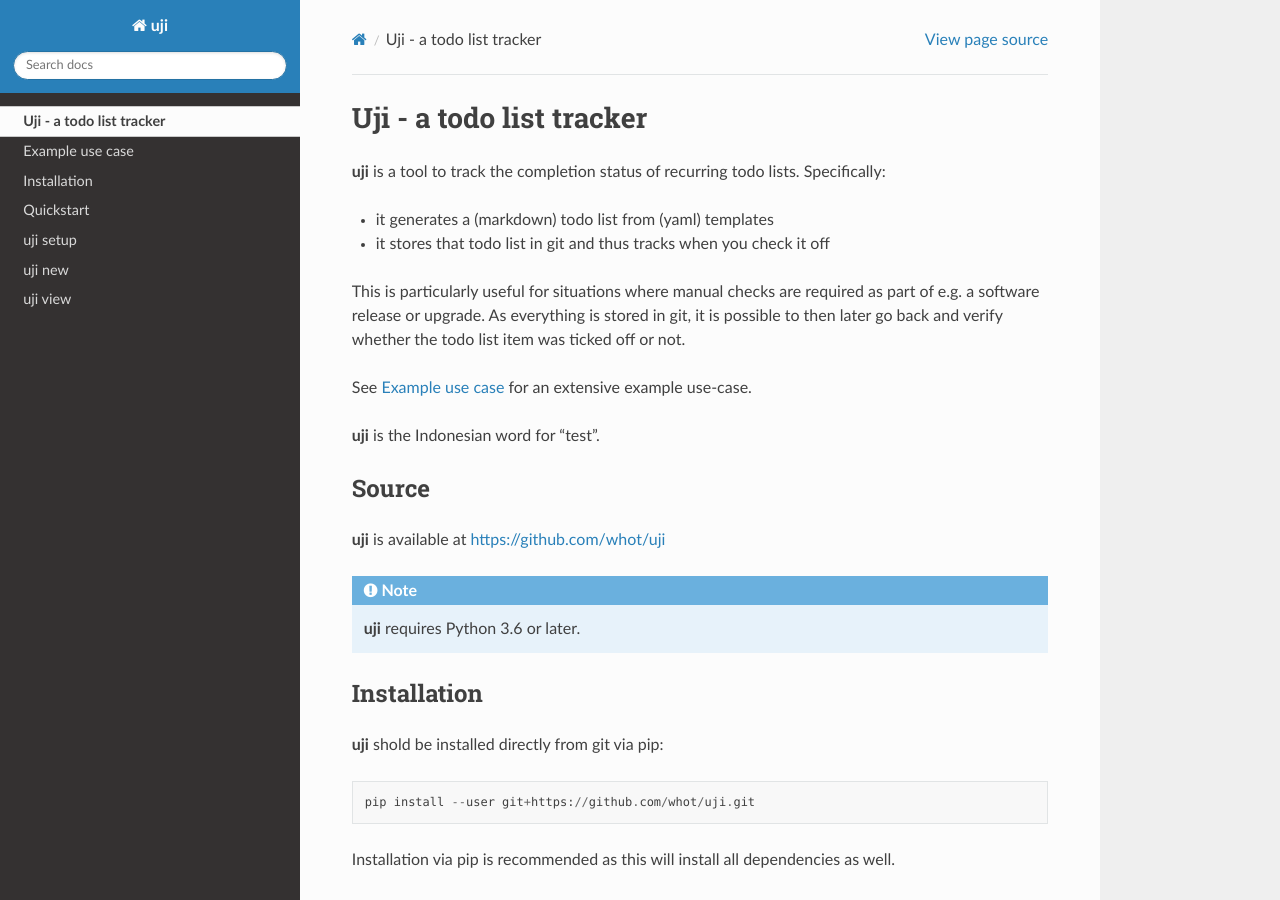
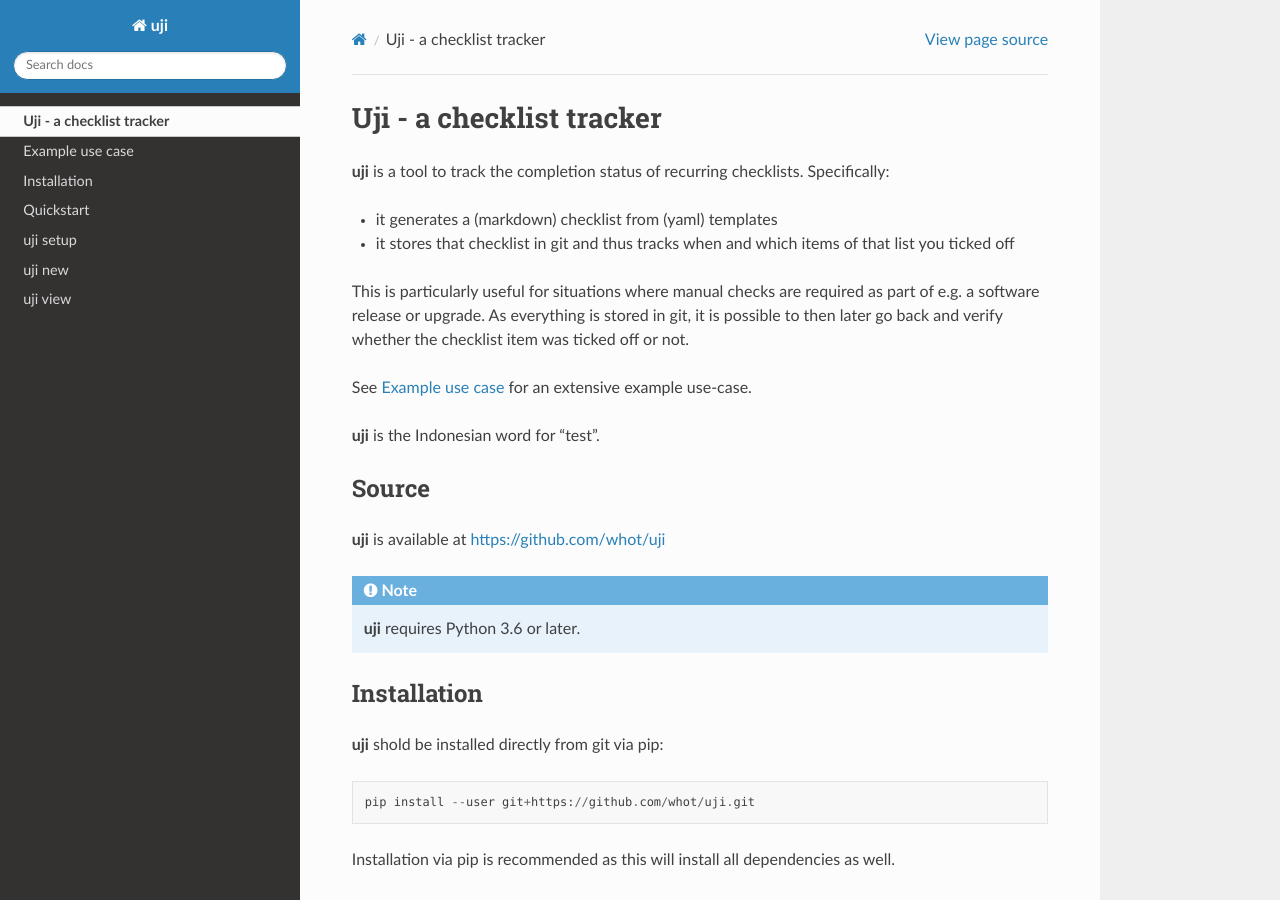
Before and after one commit to whot/uji, a Sphinx documentation site: the page built from doc/source/index.rst, in a window 1280 px wide and 900 px high. Built offline with Sphinx 7.4.7 and the Read the Docs theme 2.0.0, drawn with Linux system fonts in a browser that asks for light colours.

Commit message:
Reword to use "checklist" instead of "todo list"
The term checklist is more accurate here than a todo list and hopefully
reduces confusion over what uji is and what it isn't.

```diff
--- a/doc/source/index.rst
+++ b/doc/source/index.rst
@@ -1,15 +1,16 @@
-Uji - a todo list tracker
+Uji - a checklist tracker
 =========================
 
-**uji** is a tool to track the completion status of recurring todo lists.
+**uji** is a tool to track the completion status of recurring checklists.
 Specifically:
 
-- it generates a (markdown) todo list from (yaml) templates
-- it stores that todo list in git and thus tracks when you check it off
+- it generates a (markdown) checklist from (yaml) templates
+- it stores that checklist in git and thus tracks when and which items of
+  that list you ticked off
 
 This is particularly useful for situations where manual checks are required
 as part of e.g. a software release or upgrade. As everything is stored in
-git, it is possible to then later go back and verify whether the todo list
+git, it is possible to then later go back and verify whether the checklist
 item was ticked off or not.
 
 See :ref:`use-cases` for an extensive example use-case.
--- a/doc/source/quickstart.rst
+++ b/doc/source/quickstart.rst
@@ -7,14 +7,14 @@ Install uji::
 
   pip install --user git+https://github.com/whot/uji.git
 
-Set up the first todo list with a test template from the examples::
+Set up the first checklist with a test template from the examples::
 
   uji setup my-test-results
   cd my-test-results
   uji new mypackage.yaml
-  git commit -m 'mypackage todo list'
+  git commit -m 'mypackage checklist'
 
-Work on the todo list::
+Work on the checklist::
 
   uji view mypackage-*/
   git commit -m 'updated tests'
--- a/doc/source/use-cases.rst
+++ b/doc/source/use-cases.rst
@@ -4,7 +4,7 @@ Example use case
 ----------------
 
 Imagine a software release or update that requires a number of manual tests
-to completion. Such a todo list could look like this::
+to completion. Such a checklist could look like this::
 
     AMD
     - check suspend/resume
@@ -22,7 +22,7 @@ to completion. Such a todo list could look like this::
     MGA
     - check display lights up on MGA card
 
-This todo list has some specific properties:
+This checklist has some specific properties:
 
 - **most** of the tests must be run on multiple hardware entities
 - the tests can be divided up in to sets and each hw will run some sets
@@ -31,7 +31,7 @@ This todo list has some specific properties:
 - this list will be the same every time (though it may of course grow)
 
 
-**uji** provides the tools to generate this todo list and to track the
+**uji** provides the tools to generate this checklist and to track the
 completion. The intial setup requires that
 
 - the developer creates a ``test-results`` git repository
@@ -39,7 +39,8 @@ completion. The intial setup requires that
 
 The workflow for a software release looks like this:
 
-- create a new todo list with ``uji new`` and ``git commit`` that empty todo list
+- create a new checklist with ``uji new`` and ``git commit`` that empty
+  checklist
 - log into the first test host (e.g. the AMD one)
 
   - ``git clone`` the ``test-results`` repository
@@ -55,7 +56,7 @@ The workflow for a software release looks like this:
 .. note:: The use of ``uji view`` is optional, you can edit the markdown
           directly.
 
-The idea is that a **new todo list is generated** for each
+The idea is that a **new checklist is generated** for each
 software update, then the items are ticked off one-by-one as the hw is
 available and the test is completed. Since the data is in markdown and
 stored in git, it is trivial to clone the results to the target host, edit
```
Also changed, not shown: README.md (+15 -5 lines).
